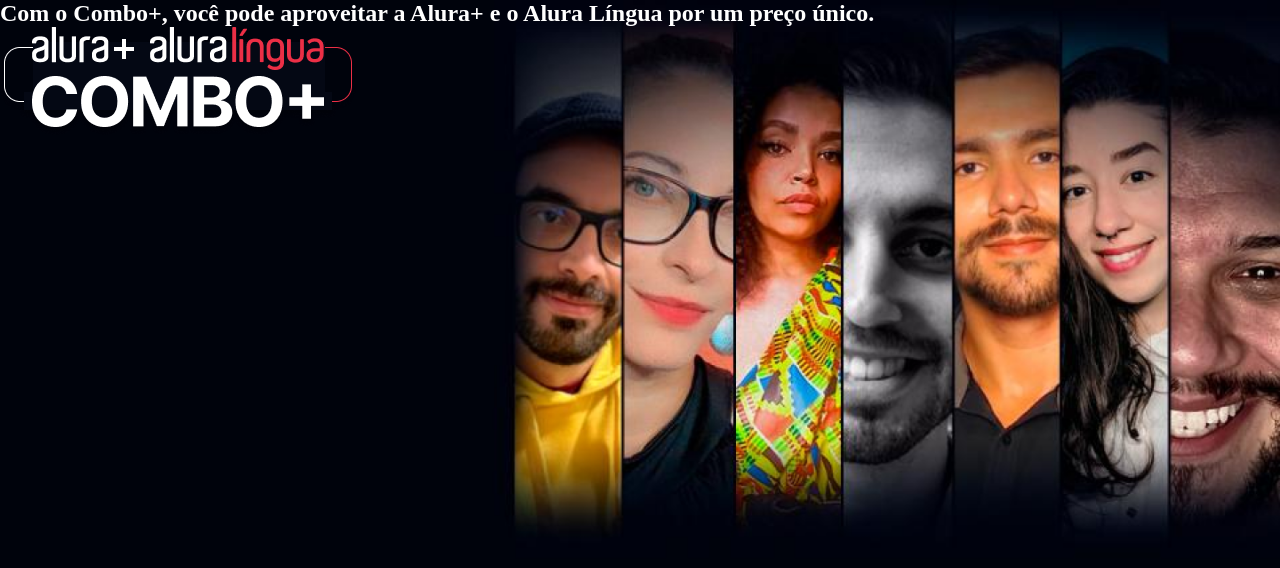
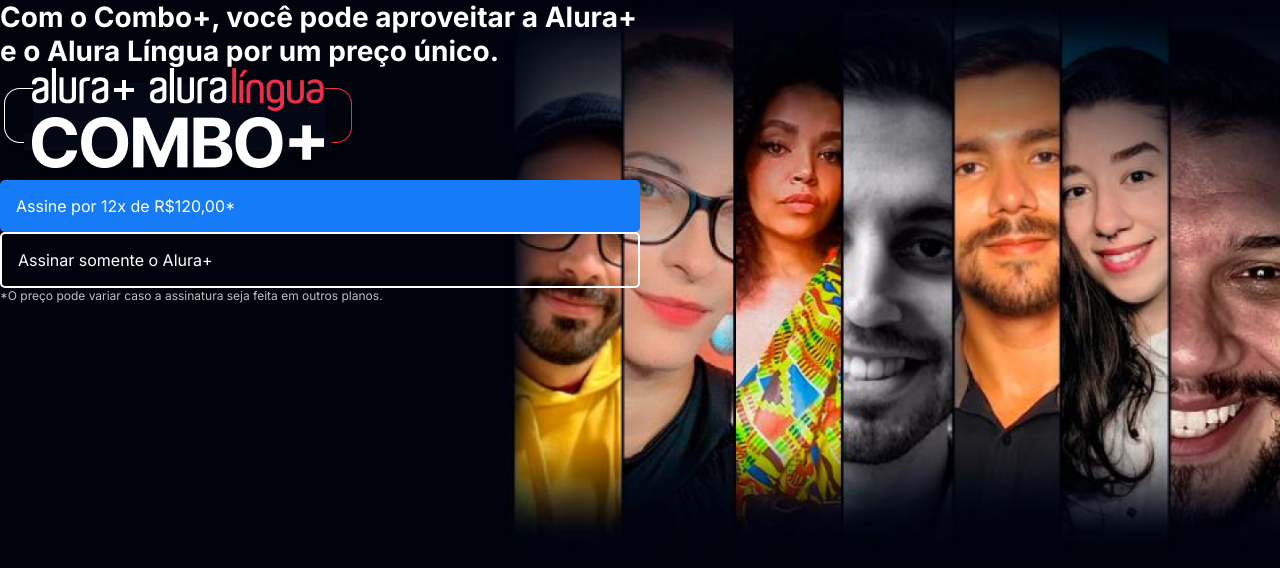
Before and after one commit to calpsz/alura-plus, a plain HTML site: page index.html in a window 1280 px wide. Drawn offline with Linux system fonts and the light colour scheme.

Commit message:
ajustando links e criando colunas com display grid

```diff
--- a/index.html
+++ b/index.html
@@ -4,12 +4,20 @@
     <meta charset="UTF-8">
     <meta name="viewport" content="width=device-width, initial-scale=1.0">
     <link rel="stylesheet" href="styles.css">
+    <link rel="preconnect" href="https://fonts.googleapis.com">
+    <link rel="preconnect" href="https://fonts.gstatic.com" crossorigin>
+    <link href="https://fonts.googleapis.com/css2?family=Inter:ital,opsz,wght@0,14..32,100..900;1,14..32,100..900&display=swap" rel="stylesheet">
     <title>AluraPlus</title>
 </head>
 <body>
     <section class="container principal">
-        <h1>Com o Combo+, você pode aproveitar a Alura+ e o Alura Língua por um preço único.</h1>
-        <img src="img/combo.png" alt="O combo+ é a junção entre alura+ e alura lingua">
+        <div>
+            <h1 class="container__titulo">Com o Combo+, você pode aproveitar a Alura+ e o Alura Língua por um preço único.</h1>
+            <img src="img/combo.png" alt="O combo+ é a junção entre alura+ e alura lingua">
+            <a href="www.alura.com.br" class="container__botao">Assine por 12x de R$120,00*</a>
+            <a href="www.alura.com.br" class="container__botao botao_secundario">Assinar somente o Alura+</a>
+            <p class="container__aviso">*O preço pode variar caso a assinatura seja feita em outros planos.</p>
+        </div>
     </section>
 </body>
 </html>
--- a/styles.css
+++ b/styles.css
@@ -3,6 +3,7 @@
     --cinza-secundario: #C0C0C0;
     --botao-azul: #167BF7;
     --cor-de-fundo: #00030C;
+    --fonte-principal: 'Inter';
 }
 
 * {
@@ -13,6 +14,9 @@
 body {
     background-color: var(--cor-de-fundo);
     color: var(--branco-principal);
+    font-family: var(--fonte-principal);
+    font-size: 1rem;
+    font-weight: 400;
 }
 
 .principal {
@@ -23,4 +27,30 @@
 
 .container {
     height: 100vh;
+    display: grid;
+    grid-template-columns: 50% 50%;
 }
+
+.container__botao {
+    background-color: var(--botao-azul);
+    border-radius: 5px;
+    padding: 1em; /*em é basicamente o tamanho da fonte*/
+    color: var(--branco-principal);
+    display: block;
+    text-decoration: none;
+}
+
+.botao_secundario {
+    background-color: transparent;
+    border: 2px solid var(--branco-principal);
+}
+
+.container__aviso {
+    font-size: 0.75rem;
+    color: var(--cinza-secundario);
+}
+
+.container__titulo {
+    font-size: 1.75rem;
+    font-weight: 700;
+}
```
